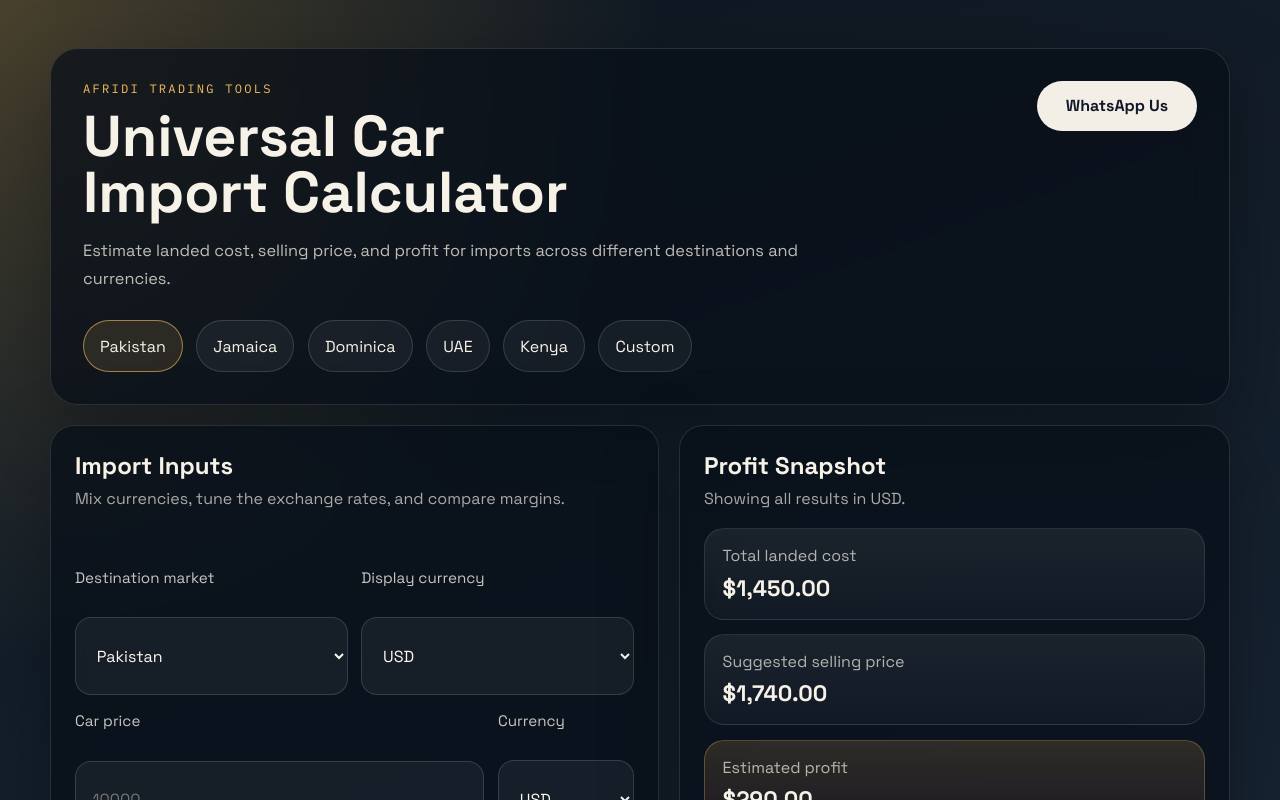
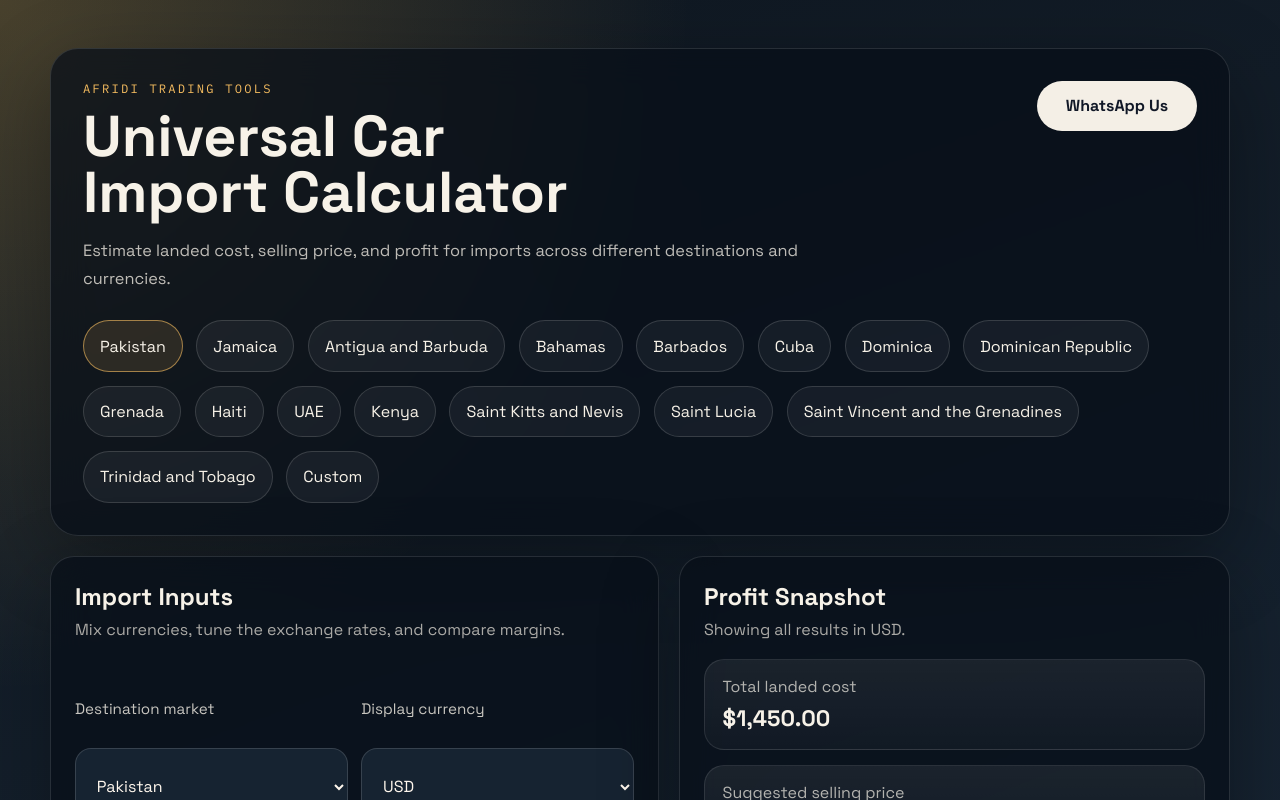
Before and after one commit to afridisalesteampew252-crypto/car-import-profit-calculator, a React (Vite) app: page / in a window 1280 px wide. Shown: the top 800 px of the page. Built offline with nearby package versions, Linux system fonts and the light colour scheme.

Commit message:
Expand Caribbean presets and fix select styling

```diff
--- a/src/App.jsx
+++ b/src/App.jsx
@@ -13,11 +13,53 @@
     shipping: 1800,
     misc: 300,
   },
+  antiguaAndBarbuda: {
+    label: "Antigua and Barbuda",
+    duty: 38,
+    shipping: 1900,
+    misc: 320,
+  },
+  bahamas: {
+    label: "Bahamas",
+    duty: 42,
+    shipping: 2000,
+    misc: 340,
+  },
+  barbados: {
+    label: "Barbados",
+    duty: 37,
+    shipping: 1850,
+    misc: 310,
+  },
+  cuba: {
+    label: "Cuba",
+    duty: 44,
+    shipping: 2100,
+    misc: 360,
+  },
   dominica: {
     label: "Dominica",
     duty: 40,
     shipping: 2000,
     misc: 350,
+  },
+  dominicanRepublic: {
+    label: "Dominican Republic",
+    duty: 39,
+    shipping: 1950,
+    misc: 330,
+  },
+  grenada: {
+    label: "Grenada",
+    duty: 36,
+    shipping: 1880,
+    misc: 300,
+  },
+  haiti: {
+    label: "Haiti",
+    duty: 41,
+    shipping: 2050,
+    misc: 335,
   },
   uae: {
     label: "UAE",
@@ -30,6 +72,30 @@
     duty: 35,
     shipping: 1700,
     misc: 320,
+  },
+  saintKittsAndNevis: {
+    label: "Saint Kitts and Nevis",
+    duty: 35,
+    shipping: 1825,
+    misc: 295,
+  },
+  saintLucia: {
+    label: "Saint Lucia",
+    duty: 37,
+    shipping: 1860,
+    misc: 305,
+  },
+  saintVincentAndTheGrenadines: {
+    label: "Saint Vincent and the Grenadines",
+    duty: 36,
+    shipping: 1890,
+    misc: 310,
+  },
+  trinidadAndTobago: {
+    label: "Trinidad and Tobago",
+    duty: 34,
+    shipping: 1920,
+    misc: 315,
   },
   custom: {
     label: "Custom",
--- a/src/styles.css
+++ b/src/styles.css
@@ -200,6 +200,12 @@
   outline: none;
 }
 
+.field select,
+.field option {
+  background: #162331;
+  color: #fff7ed;
+}
+
 .field textarea {
   resize: vertical;
   min-height: 7rem;
```
